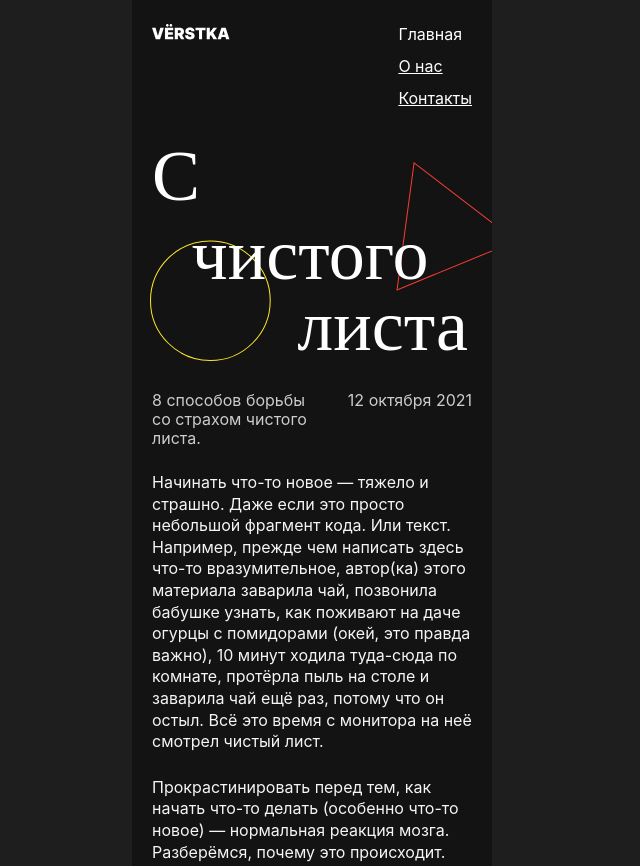
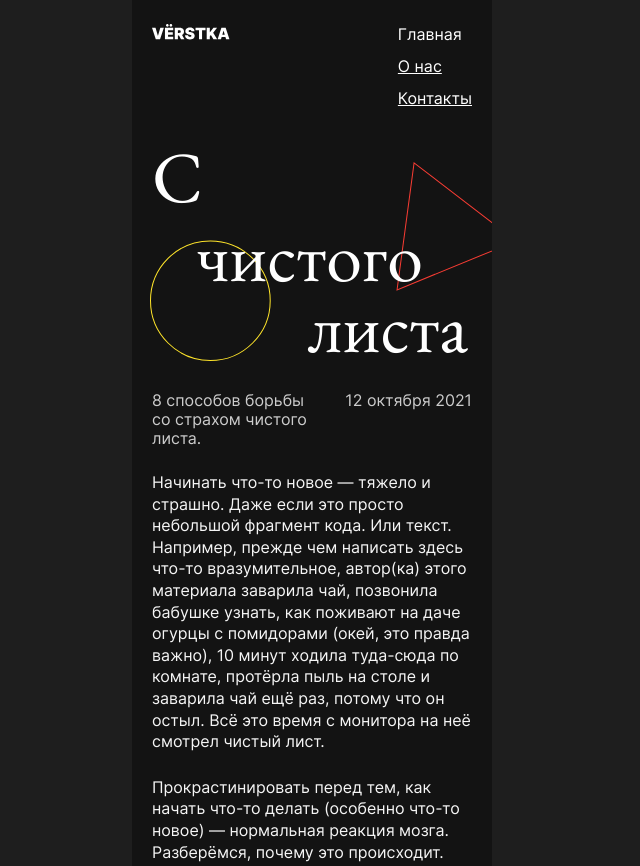
Before and after one commit to ananarhistka/s-chistogo-lista-main, a plain HTML site: page index.html in a window 1280 px wide. Shown: the top 866 px of the page, without its empty margins (328-968 px from the left). Drawn offline with Linux system fonts and the light colour scheme.

Commit message:
исправление шрифтов

```diff
--- a/fonts/fonts.css
+++ b/fonts/fonts.css
@@ -1,5 +1,15 @@
 @font-face {
-  font-family: 'EB Garamond', 'Arial', sans-serif;
+  font-family: 'EB Garamond';
+  src: url(./ebgaramondregular.woff2) format('woff2'),
+       url(./ebgaramondregular.woff) format('woff'),
+       url(./ebgaramondregular.ttf) format('truetype'),
+       url(./ebgaramondregular.eot) format('eot');
+  font-weight: 400;
+  font-display: swap;
+}
+
+@font-face {
+  font-family: 'EB Garamond';
   src: url(./ebgaramondmedium.woff2) format('woff2'),
        url(./ebgaramondmedium.woff) format('woff'),
        url(./ebgaramondmedium.ttf) format('truetype'),
@@ -9,17 +19,7 @@
 }
 
 @font-face {
-    font-family: 'EB Garamond', 'Arial', sans-serif;
-    src: url(./ebgaramondregular.woff2) format('woff2'),
-    url(./ebgaramondregular.woff) format('woff'),
-    url(./ebgaramondregular.ttf) format('truetype'),
-    url(./ebgaramondregular.eot) format('eot');
-    font-weight: 400;
-    font-display: swap;
-  }
-
-  @font-face {
-    font-family: 'Inter', 'Arial', sans-serif;
+  font-family: 'Inter';
   src: url(./interregular.woff2) format('woff2'),
        url(./interregular.woff) format('woff'),
        url(./interregular.ttf) format('truetype'),
@@ -29,7 +29,7 @@
 }
 
 @font-face {
-    font-family: 'Inter', 'Arial', sans-serif;
+  font-family: 'Inter';
   src: url(./interbold.woff2) format('woff2'),
        url(./interbold.woff) format('woff'),
        url(./interbold.ttf) format('truetype'),
```
Lines whose indentation alone changed are shown as unchanged.
